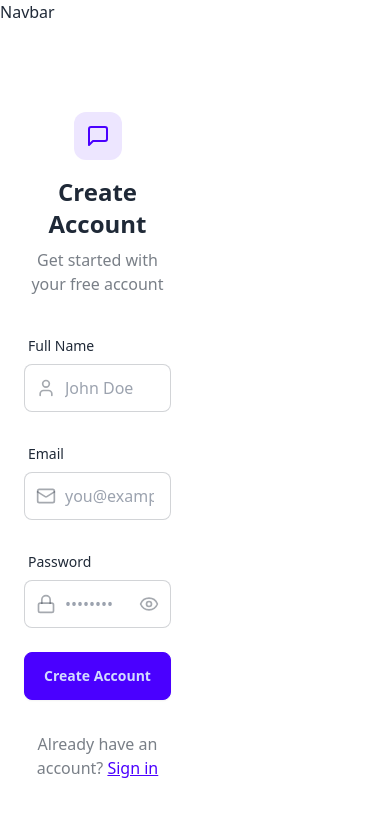
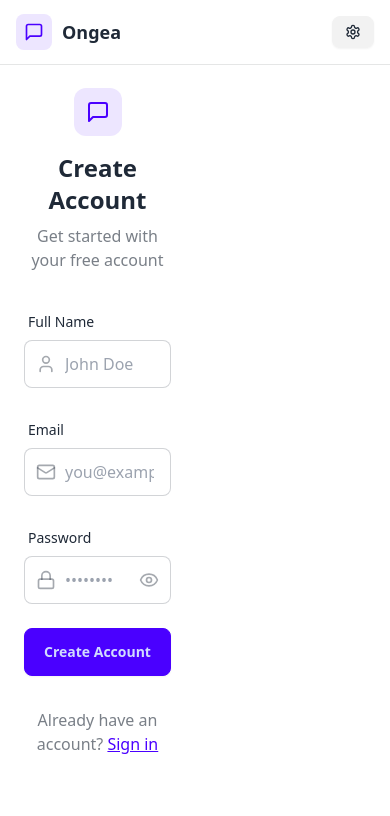
Before and after one commit to frankkinuthian/Simple-chat-app, a React (Vite) app in the folder frontend/: page /signup in a window 390 px wide. Shown: the top 816 px of the page. Built offline with nearby package versions, Linux system fonts and the light colour scheme; no server answers.

Commit message:
Navbar done, logout done
* Implemented logout functionality to clear jwt cookie from session on click.
* Auth check for variances in the navbar behavior added etcetera etcetera....

```diff
--- a/frontend/src/components/Navbar.jsx
+++ b/frontend/src/components/Navbar.jsx
@@ -1,9 +1,64 @@
+import { Link } from "react-router-dom";
+import { useAuthStore } from "../store/useAuthStore";
+import { LogOut, MessageSquare, Settings, User } from "lucide-react";
 
+// Navbar component renders the top navigation bar for the application
+const Navbar = () => {
+  // Destructure logout and authUser from the useAuthStore hook
+  const { logout, authUser } = useAuthStore();
 
-const Navbar = () => {
+  // Return the JSX for the header element with a fixed position at the top
   return (
-    <div>Navbar</div>
-  )
-}
+    <header
+      className="bg-base-100 border-b border-base-300 fixed w-full top-0 z-40
+    backdrop-blur-lg bg-base-100/80"
+    >
+      <div className="container mx-auto px-4 h-16">
+        <div className="flex items-center justify-between h-full">
+          <div className="flex items-center gap-8">
+            {/* Link to the home page with logo and app name */}
+            <Link
+              to="/"
+              className="flex items-center gap-2.5 hover:opacity-80 transition-all"
+            >
+              <div className="size-9 rounded-lg bg-primary/10 flex items-center justify-center">
+                <MessageSquare className="w-5 h-5 text-primary" />
+              </div>
+              <h1 className="text-lg font-bold">Ongea</h1>
+            </Link>
+          </div>
 
-export default Navbar
+          <div className="flex items-center gap-2">
+            {/* Link to the settings page */}
+            <Link
+              to={"/settings"}
+              className={`
+              btn btn-sm gap-2 transition-colors
+
+              `}
+            >
+              <Settings className="w-4 h-4" />
+              <span className="hidden sm:inline">Settings</span>
+            </Link>
+
+            {/* Render profile and logout buttons only if user is authenticated */}
+            {authUser && (
+              <>
+                <Link to={"/profile"} className={`btn btn-sm gap-2`}>
+                  <User className="size-5" />
+                  <span className="hidden sm:inline">Profile</span>
+                </Link>
+
+                <button className="flex gap-2 items-center" onClick={logout}>
+                  <LogOut className="size-5" />
+                  <span className="hidden sm:inline">Logout</span>
+                </button>
+              </>
+            )}
+          </div>
+        </div>
+      </div>
+    </header>
+  );
+};
+export default Navbar;
--- a/frontend/src/store/useAuthStore.js
+++ b/frontend/src/store/useAuthStore.js
@@ -34,4 +34,14 @@
       set({ isSigningUp: false });
     }
   },
+
+  logout: async () => {
+    try {
+      await axiosInstance.post("/auth/logout");
+      set({ authUser: null });
+      toast.success("Logged out successfully");
+    } catch (error) {
+      toast.error(error.response.data.message);
+    }
+  },
 }));
```
